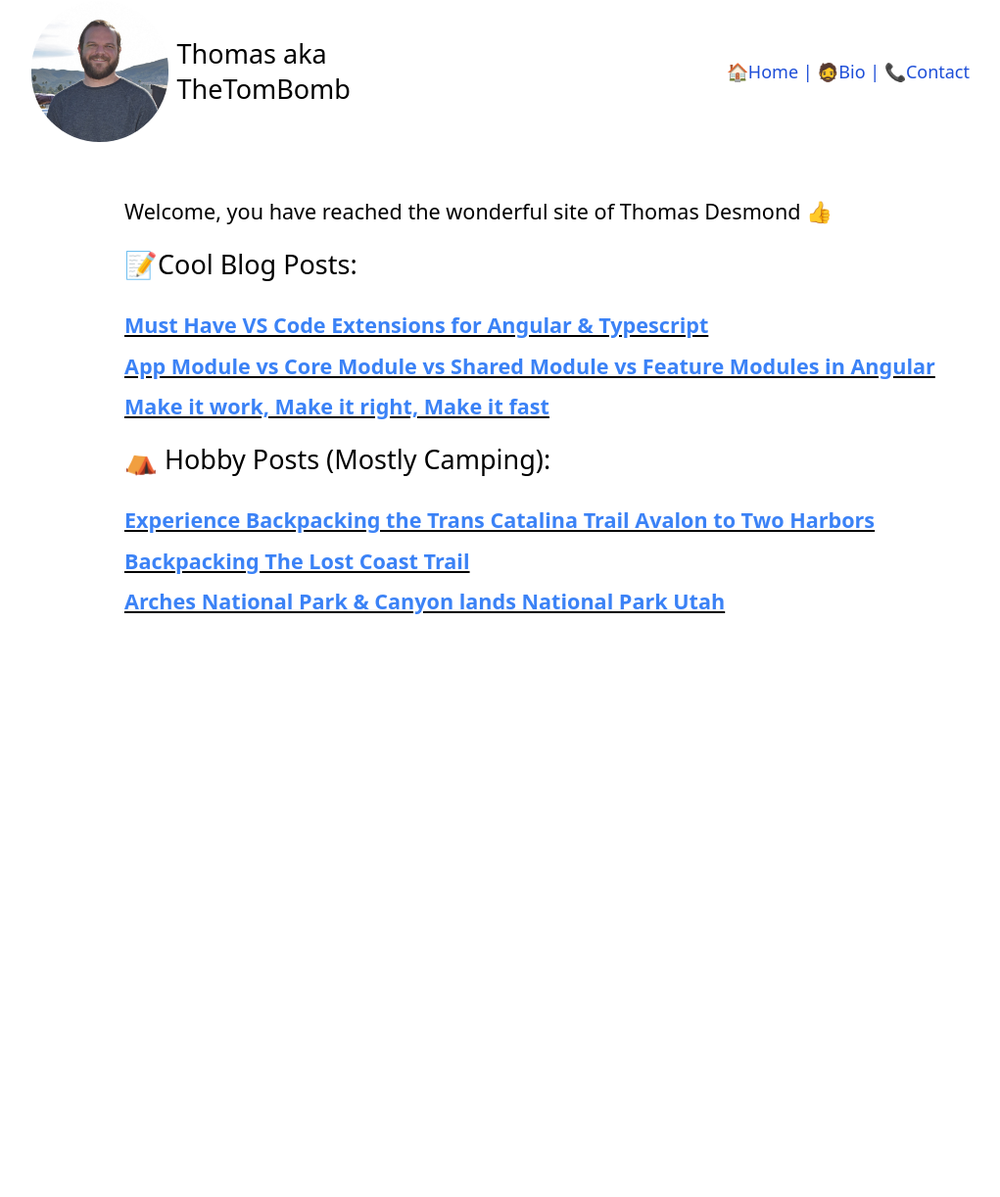
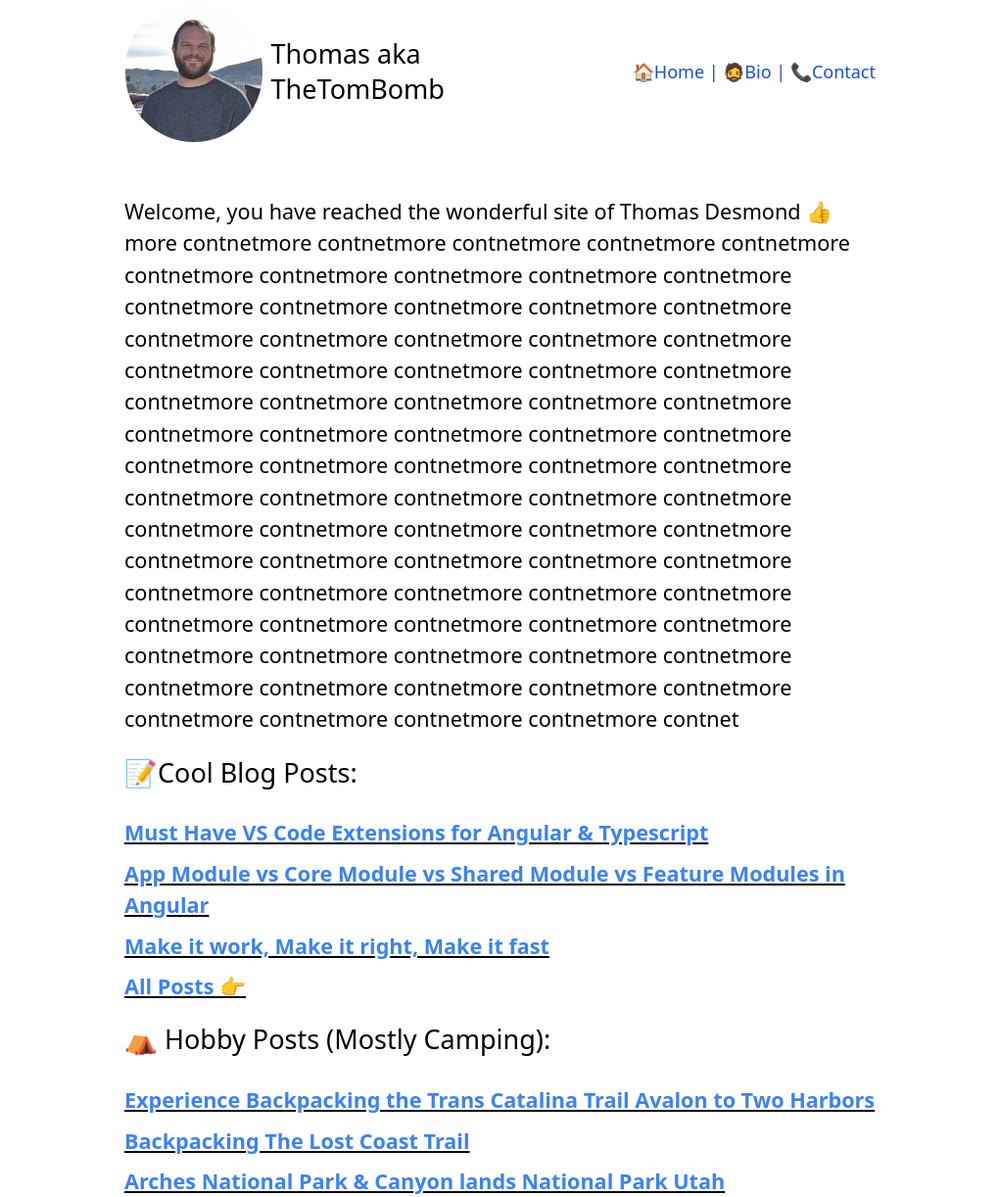
Before and after one commit to zeeshanhshaheen/blog, a Next.js app: page / in a window 1280 px wide. Shown: the whole page at 98% size, without its empty margins (129-1150 px from the left). Before the commit the page ends 800 px from the top, so only its background shows below. Built offline with nearby package versions, Linux system fonts and the light colour scheme; what @tailwindcss/typography would draw is missing.

Commit message:
More formatting home page

```diff
--- a/components/homeLayout.js
+++ b/components/homeLayout.js
@@ -24,9 +24,11 @@ export default function HomeLayout({ children }) {
                 <meta name="og:title" content={siteTitle} />
                 <meta name="twitter:card" content="summary_large_image" />
             </Head>
-            <header className={styles.header}>
+
+            <div class="w-screen flex align-center justify-center">
+                <header class="w=3/5 flex align-center justify-center">
                     {(
-                    <><table class="table-fixed w-3/4">
+                        <><table class="table-fixed w-3/5">
                             <tbody>
                                 <td class="w-1/2 flex">
                                     <img
@@ -62,7 +64,10 @@ export default function HomeLayout({ children }) {
                         </table>                    </>
                     )}
                 </header>
-            <main class="pt-12">{children}</main>
+            </div>
+            <div class="w-screen flex align-center justify-center">
+                <main class="pt-12 w-3/5 flex align-center justify-center">{children}</main>
+            </div>
         </div>
     )
 }
--- a/pages/index.js
+++ b/pages/index.js
@@ -22,11 +22,11 @@ export default function Home({ topPosts, hobbyPosts }) {
       <Head>
         <title>{siteTitle}</title>
       </Head>
-      <div class="inline-block w-4/5 float-right">
+      <div >
         <section className={utilStyles.headingMd}>
           <p></p>
           <p>
-            Welcome, you have reached the wonderful site of Thomas Desmond 👍
+            Welcome, you have reached the wonderful site of Thomas Desmond 👍 more contnetmore contnetmore contnetmore contnetmore contnetmore contnetmore contnetmore contnetmore contnetmore contnetmore contnetmore contnetmore contnetmore contnetmore contnetmore contnetmore contnetmore contnetmore contnetmore contnetmore contnetmore contnetmore contnetmore contnetmore contnetmore contnetmore contnetmore contnetmore contnetmore contnetmore contnetmore contnetmore contnetmore contnetmore contnetmore contnetmore contnetmore contnetmore contnetmore contnetmore contnetmore contnetmore contnetmore contnetmore contnetmore contnetmore contnetmore contnetmore contnetmore contnetmore contnetmore contnetmore contnetmore contnetmore contnetmore contnetmore contnetmore contnetmore contnetmore contnetmore contnetmore contnetmore contnetmore contnetmore contnetmore contnetmore contnetmore contnetmore contnetmore contnetmore contnetmore contnetmore contnetmore contnetmore contnetmore contnetmore contnetmore contnetmore contnetmore contnet
         </p>
         </section>
         <section className={`${utilStyles.headingMd} ${utilStyles.padding1px}`}>
@@ -40,6 +40,12 @@ export default function Home({ topPosts, hobbyPosts }) {
                 <br />
               </li>
             ))}
+            <li class="pt-2 underline " key="all-posts">
+                <Link href={`/all-posts`}>
+                  <a class="text-blue-500 font-semibold">All Posts 👉</a>
+                </Link>
+                <br />
+              </li>
           </ul>
         </section>
         <section className={`${utilStyles.headingMd} ${utilStyles.padding1px}`}>
```
Lines whose indentation alone changed are shown as unchanged.
